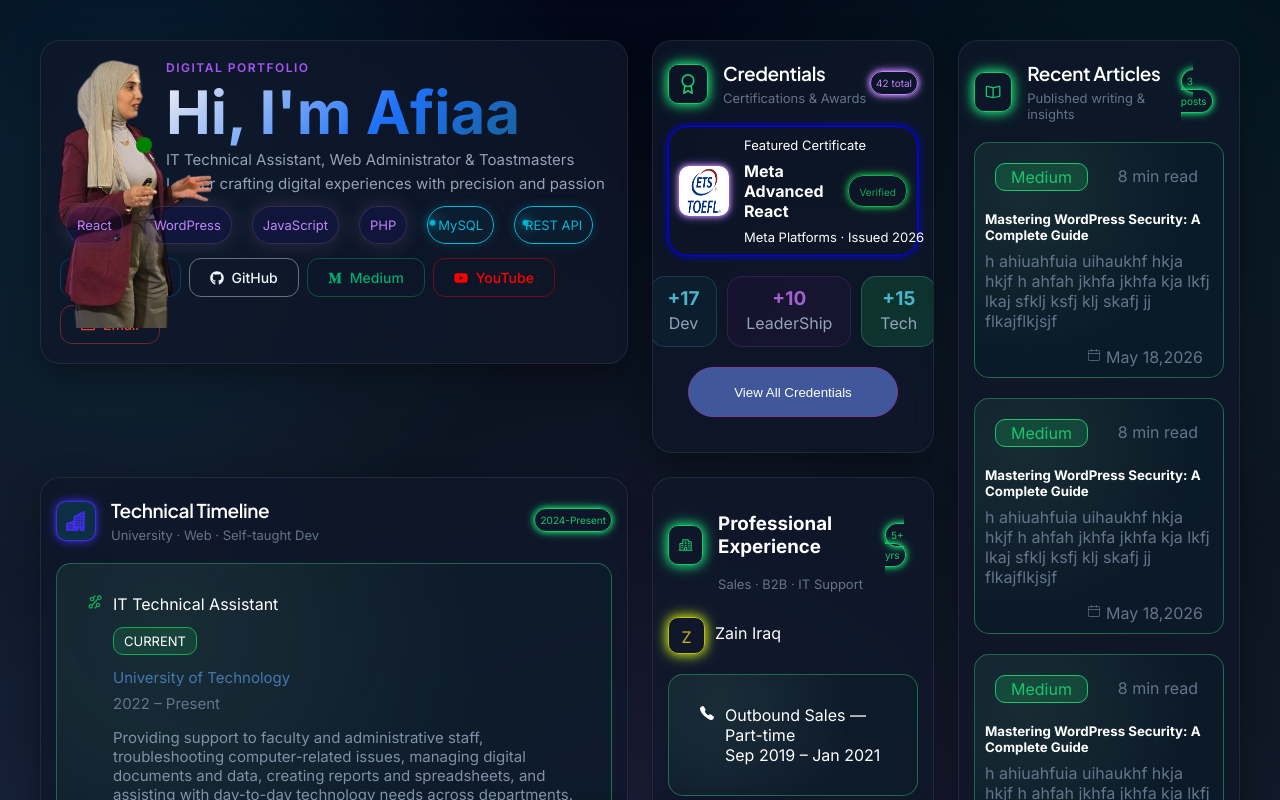
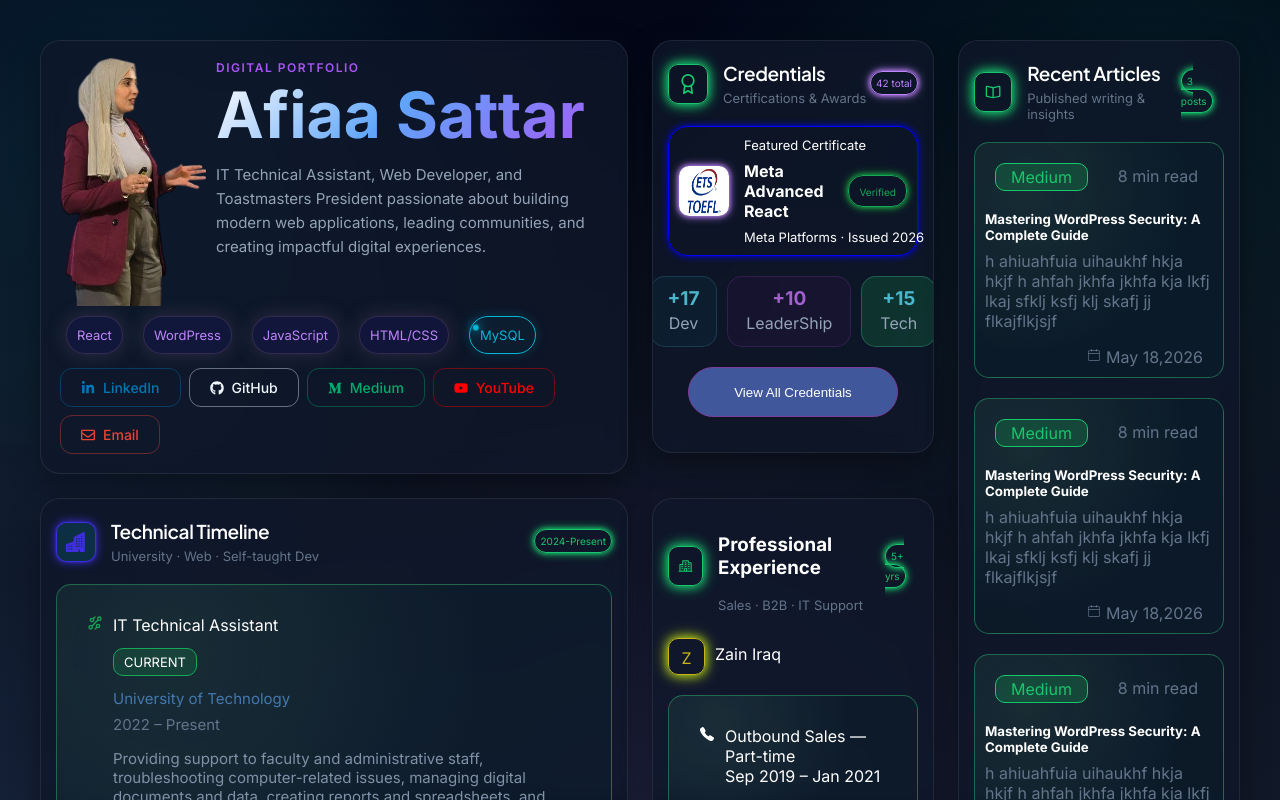
Before and after one commit to AfiaaSattar/AfiaaPortfolio, a React (Vite) app: page / in a window 1280 px wide. Shown: the top 800 px of the page. Built offline with nearby package versions, Linux system fonts and the light colour scheme.

Commit message:
25th July

```diff
--- a/src/components/ProfileCard.jsx
+++ b/src/components/ProfileCard.jsx
@@ -1,24 +1,7 @@
 import personalPic from "../assets/afiaa.png";
 import styled from "styled-components";
 import { Link } from "react-router-dom";
-import { FaLinkedinIn, FaGithub, FaMediumM, FaYoutube, FaRegEnvelope } from "react-icons/fa";
-
-const SKILLS_DATA = [
-  { id: 1, name: "React", isHot: false },
-  { id: 2, name: "WordPress", isHot: false },
-  { id: 3, name: "JavaScript", isHot: false },
-  { id: 4, name: "PHP", isHot: false },
-  { id: 5, name: "MySQL", isHot: true },
-  { id: 6, name: "REST API", isHot: true },
-];
-
-const SOCIAL_DATA = [
-  {id: "li", name: "LinkedIn",url: "#", icon: <FaLinkedinIn />, type: "linkedin" },
-  { id: "gh", name: "GitHub", url: "#", icon: <FaGithub />, type: "github" },
-  { id: "md", name: "Medium", url: "#", icon: <FaMediumM />, type: "medium" },
-  { id: "yt", name: "YouTube", url: "#", icon: <FaYoutube />, type: "youtube" },
-  {id: "em", name: "Email", url: "mailto:example@email.com", type: "email", icon: <FaRegEnvelope />},
-];
+import { SKILLS_DATA, SOCIAL_DATA } from "../data/profile.js";
 
 const SkillTag = styled.div`
   display: inline-flex;
@@ -124,18 +107,17 @@
       <div className="profile-header">
         <div className="avatar-wrapper">
           <img src={personalPic} alt="Afiaa" className="profile-img" />
-          <span className="status-dot"></span>
         </div>
         <div>
           <span className="eyebrow-text">Digital Portfolio</span>
-          <h1 className="main-title">Hi, I'm Afiaa</h1>
+          <h1 className="main-title">Afiaa Sattar</h1>
           <p className="profile-bio">
-            IT Technical Assistant, Web Administrator & Toastmasters Leader
-            crafting digital experiences with precision and passion
+           IT Technical Assistant, Web Developer, and Toastmasters
+           President passionate about building modern web applications, leading communities, and creating impactful digital experiences.
           </p>
         </div>
       </div>
-
+{/* Skills Section */}
       <div>
         {SKILLS_DATA.map(({ id, name, isHot }) => (
           <SkillTag key={id} $isHot={isHot}>
@@ -143,10 +125,12 @@
           </SkillTag>
         ))}
       </div>
+{/* Social Links Section */}
       <div>
-        {SOCIAL_DATA.map(({ id, name, url, icon, type }) => (
+        {SOCIAL_DATA.map(({ id, name, url, icon: Icon, type }) => (
           <SocialButton key={id} href={url} $type={type}>
-            {icon} {name}
+            <Icon />
+             {name}
           </SocialButton>
         ))}
       </div>
--- /dev/null
+++ b/src/data/profile.js
@@ -0,0 +1,23 @@
+import {
+  FaLinkedinIn,
+  FaGithub,
+  FaMediumM,
+  FaYoutube,
+  FaRegEnvelope,
+} from "react-icons/fa";
+
+export const SKILLS_DATA = [
+  { id: 1, name: "React", isHot: false },
+  { id: 2, name: "WordPress", isHot: false },
+  { id: 3, name: "JavaScript", isHot: false },
+  { id: 4, name: "HTML/CSS", isHot: false },
+  { id: 5, name: "MySQL", isHot: true },
+];
+
+export const SOCIAL_DATA = [
+  {id: "li", name: "LinkedIn",url: "https://www.linkedin.com/in/afia-sattar-998265161/", icon: FaLinkedinIn , type: "linkedin" },
+  { id: "gh", name: "GitHub", url: "https://github.com/AfiaaSattar", icon: FaGithub , type: "github" },
+  { id: "md", name: "Medium", url: "https://medium.com/@afiasattar2", icon: FaMediumM , type: "medium" },
+  { id: "yt", name: "YouTube", url: "https://www.youtube.com/@afiasattar598", icon: FaYoutube , type: "youtube" },
+  {id: "em", name: "Email", url: "afiasattar2@gmail.com", type: "email", icon: FaRegEnvelope },
+];
--- a/src/index.css
+++ b/src/index.css
@@ -155,34 +155,19 @@
 /* Picture class */
 .profile-header{
     display: flex;
-    gap: 20px;
+    gap: 10px;
     align-items: flex-start;
+    position: relative;
 }
 .avatar-wrapper{
-  position: relative;
-  width: 90px;
-  height: 90px;
+  width: 150px;
+  height: 250px;
   flex-shrink: 0;
 }
 .profile-img{
-  width: 170%;
-  height: 300%;
+  width: 100%;
+  height: 100%;
   object-fit: cover;
-  border-radius: 10px; /* Gives it those smooth rounded corners */
-
-  /* --- The Rainbow Border Magic --- */
-  border: 2px solid transparent; /* 1. Create a transparent border space */
-  background-origin: border-box; /* 4. Tells CSS to let the gradient stretch into the border area */
-  background-clip: padding-box, border-box; /* 5. Clips the dark background inside, leaving the border colorful */
-}
-.status-dot{
-    position: absolute;
-    bottom: -8%;
-    right: -7%;
-    width: 16px;
-    height: 16px;
-    border-radius: 50%;
-    background-color: green;
 }
 .eyebrow-text{
   font-size: 12px;
@@ -192,11 +177,17 @@
   font-weight: 600;
 }
 .main-title{
-  font-size: 60px;
-  font-weight: 800;
+    font-size:64px;
+    font-weight:800;
+    color:#F8FAFC;
   margin: 0;
-  background: linear-gradient(135deg, #f1eff3 0%, #1e72fa 50%, #155763 100%);
-  -webkit-background-clip: text;
+background: linear-gradient(
+  135deg,
+  #FFFFFF 0%,
+  #60A5FA 45%,
+  #A855F7 100%
+);
+ -webkit-background-clip: text;
   background-clip: text;
   -webkit-text-fill-color: transparent;
 }
@@ -204,7 +195,7 @@
   font-size: 15px;
   line-height: 1.6;
   color: #94a3b8;
-  margin: 0;
+  margin-top: 10px;
 }
 
 /*Credentials Card*/
```
